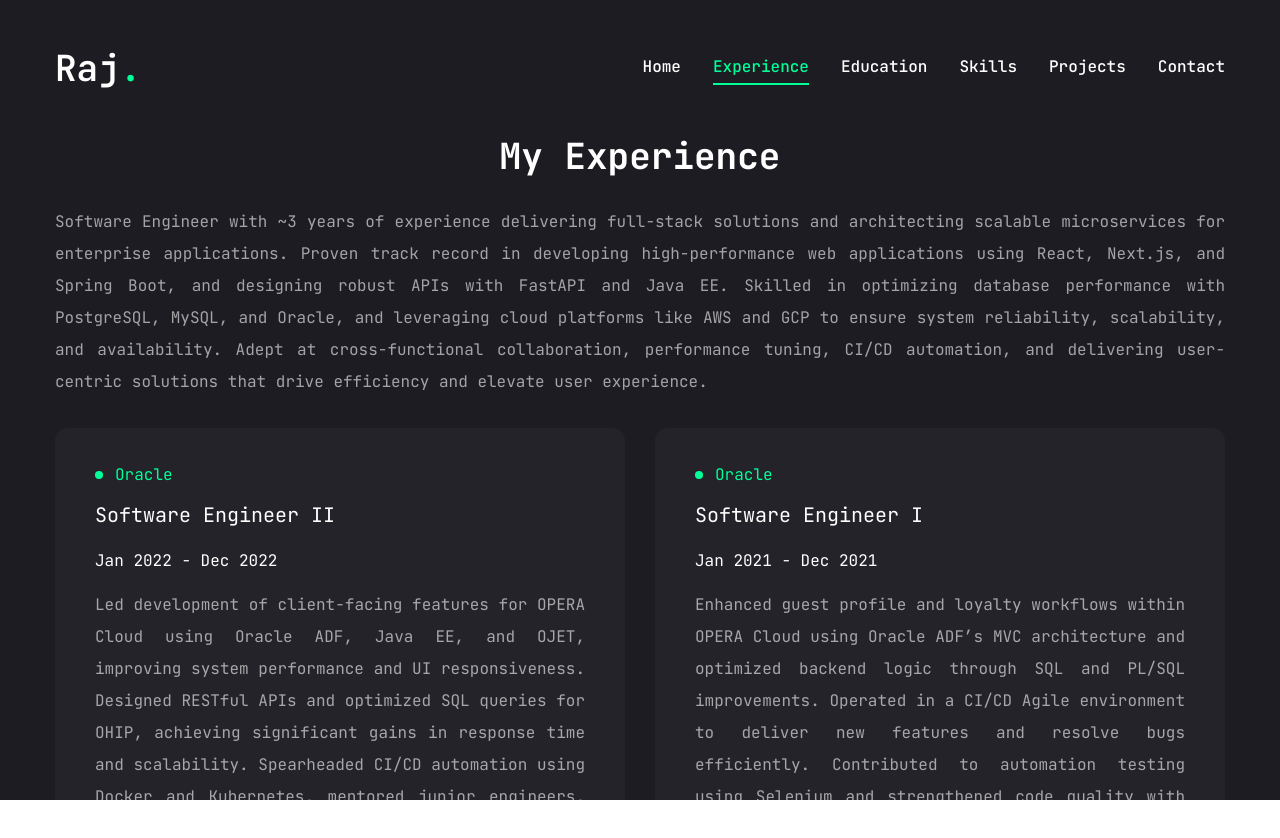
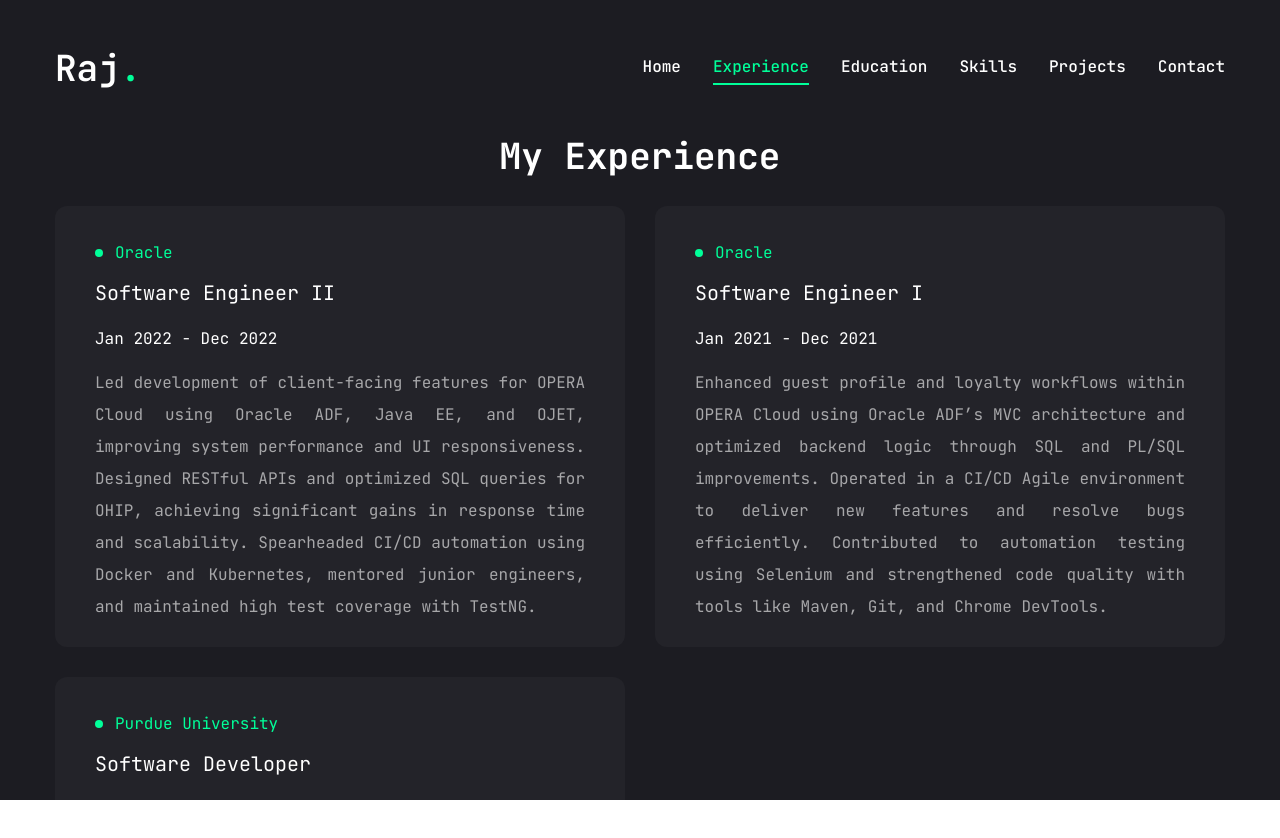
Before and after one commit to RajVenkat20/Portfolio, a Next.js app: page /experience in a window 1280 px wide. Shown: the top 838 px of the page. Built offline with nearby package versions, Linux system fonts and the light colour scheme.

Commit message:
Removed top summary from Education and Experience pages

```diff
--- a/app/education/page.jsx
+++ b/app/education/page.jsx
@@ -77,9 +77,9 @@ const Education = () => {
                 <h3 className="text-4xl font-bold text-center">
                   {education.title}
                 </h3>
-                <p className="text-justify text-white/60 mx-auto xl:mx-0">
+                {/* <p className="text-justify text-white/60 mx-auto xl:mx-0">
                   {education.description}
-                </p>
+                </p> */}
                 <ScrollArea className="h-[400px]">
                   <ul className="grid grid-cols-1 lg:grid-cols-2 gap-[30px]">
                     {education.items.map((item, index) => {
--- a/app/experience/page.jsx
+++ b/app/experience/page.jsx
@@ -81,10 +81,10 @@ const Experience = () => {
             <TabsContent value="experience" className="w-full">
               <div className="flex flex-col gap-[30px] text-center xl:text-left">
                 <h3 className="text-4xl font-bold text-center">{experience.title}</h3>
-                <p className="text-justify text-white/60 mx-auto xl:mx-0">
+                {/* <p className="text-justify text-white/60 mx-auto xl:mx-0">
                   {experience.description}
-                </p>
-                <ScrollArea className="h-[400px]">
+                </p> */}
+                <ScrollArea className="h-[900px]">
                   <ul className="grid grid-cols-1 lg:grid-cols-2 gap-[30px]">
                     {experience.items.map((item, index) => {
                       return (
```
